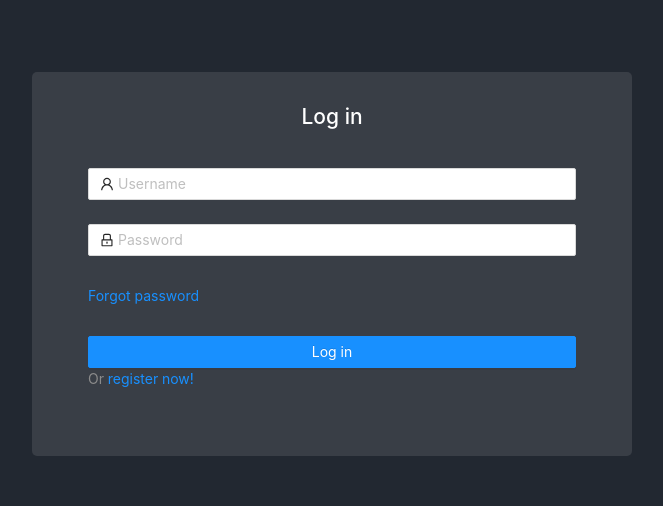
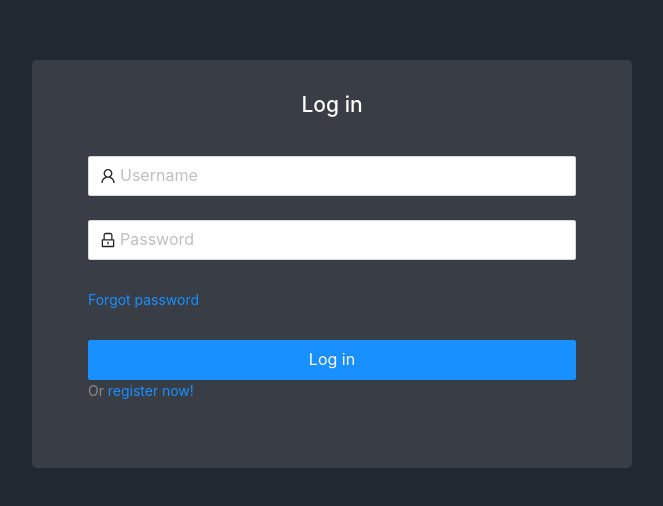
Before and after one commit to RasenganORG/Workload-Manager, a React (Create React App) app: page / in a window 1280 px wide. Shown: the part 136-642 px from the top of the page, without its empty margins (308-971 px from the left). Built offline with nearby package versions, Linux system fonts and the light colour scheme.

Commit message:
small semantic changes

```diff
--- a/src/components/login-page/Login.js
+++ b/src/components/login-page/Login.js
@@ -10,10 +10,7 @@ export default function Login(){
 
     return (
         <div className="LoginPage">
-            <Form
-            name="normal_login"
-            className="login-form"
-            >
+            <Form name="normal_login" className="login-form">
                 <Form.Item>
                     <h2>Log in</h2>
                 </Form.Item>
@@ -26,7 +23,7 @@ export default function Login(){
                     },
                     ]}
                 >
-                    <Input prefix={<UserOutlined className="site-form-item-icon" />} placeholder="Username" />
+                    <Input prefix={<UserOutlined className="site-form-item-icon" />} placeholder="Username" size="large"/>
 
                 </Form.Item>
 
@@ -39,11 +36,7 @@ export default function Login(){
                     },
                     ]}
                 >
-                    <Input
-                    prefix={<LockOutlined className="site-form-item-icon" />}
-                    type="password"
-                    placeholder="Password"
-                    />
+                    <Input prefix={<LockOutlined className="site-form-item-icon" />} type="password" placeholder="Password" size="large"/>
                 </Form.Item>
                 <Form.Item>
                     <a className="login-form-forgot" href="">
@@ -52,7 +45,7 @@ export default function Login(){
                 </Form.Item>
 
                 <Form.Item>
-                    <Button type="primary" htmlType="submit" className="login-form-button">
+                    <Button type="primary" htmlType="submit" className="login-form-button" size="large">
                     Log in
                     </Button>
 
```
